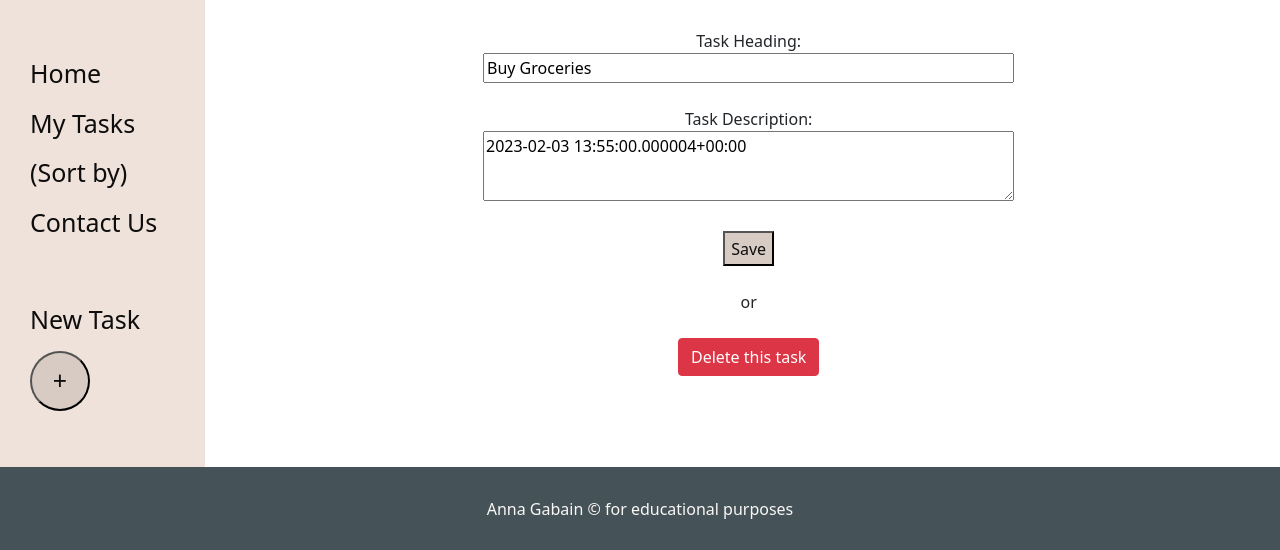
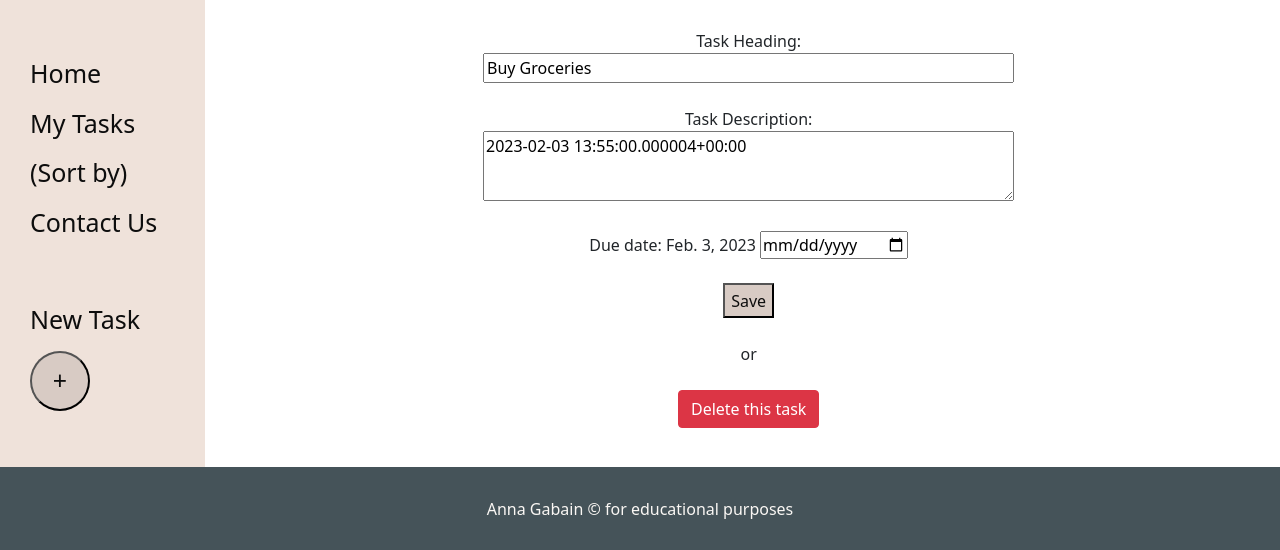
Before and after one commit to annagabain/Mom-Schedule, a Django app: page /edit/7/ in a window 1280 px wide. Shown: the part 117-667 px from the top of the page. Run offline with Django 3.2, Linux system fonts and the light colour scheme; a user stored in the database is signed in; data comes from the database, SQL or seed files in the repository.

Commit message:
Add date field to the tasks

```diff
--- a/mom_schedule_app/models.py
+++ b/mom_schedule_app/models.py
@@ -1,5 +1,7 @@
 from django.db import models
 from django.contrib.auth.models import User
+
+import datetime
 
 
 # Database columns are here!!
@@ -7,11 +9,15 @@ from django.contrib.auth.models import User
 class Mom_task(models.Model):
     user = models.ForeignKey(User, null=True, on_delete=models.CASCADE, related_name="momtask")  # noqa
     title = models.CharField(max_length=50, null=False, blank=False)
-    description = models.CharField(max_length=300)
+    # description = models.CharField(max_length=300)
     complete = models.BooleanField(null=False, blank=False, default=False)
     # date_due
     # starred
     # category
+    description = models.TextField(max_length=500)
+    # start_time = models.DateTimeField()
+    # end_time = models.DateTimeField()
+    date = models.DateField()
 
     def __str__(self):
         return self.title
--- a/mom_schedule_app/views.py
+++ b/mom_schedule_app/views.py
@@ -27,6 +27,10 @@ def mom_home(request):
 @login_required(login_url='login')
 def mom_task(request):
     mom_tasks = Mom_task.objects.filter(user=request.user)
+
+    # keep this line for filtering the views!
+    # mom_tasks = Mom_task.objects.filter(user=request.user, complete='False')
+    # mom_tasks = Mom_task.objects.filter(complete='False').values()
     return render(request, "all_tasks.html", {"mom_task_list": mom_tasks})
 
 
@@ -85,7 +89,9 @@ def mom_contact(request):
 def add(request):
     title = request.POST["title"]
     description = request.POST["description"]
-    mom_task = Mom_task(title=title, description=description)
+    date = request.POST["date"]
+
+    mom_task = Mom_task(title=title, description=description, date=date)
     mom_task.save()
     request.user.momtask.add(mom_task)
     return redirect("all_tasks")
@@ -99,12 +105,13 @@ def new(request):
 @login_required(login_url='login')
 def edit(request, mom_task_id):
     mom_task = Mom_task.objects.get(id=mom_task_id)
-    task_form_fields = {
+    edit_task_form_fields = {
         "title": mom_task.title,
         "description": mom_task.description,
+        "date": mom_task.date,
         "id": mom_task.id
     }
-    return render(request, 'edit_task.html', context=task_form_fields)
+    return render(request, 'edit_task.html', context=edit_task_form_fields)
 
 
 @login_required(login_url='login')
@@ -112,6 +119,7 @@ def update(request, mom_task_id):
     mom_task = Mom_task.objects.get(id=mom_task_id)
     mom_task.title = request.GET['title']
     mom_task.description = request.GET['description']
+    mom_task.date = request.GET['date']
     mom_task.save()
     task_form_fields = {
         "alltasks": Mom_task.objects.all()
--- a/templates/edit_task.html
+++ b/templates/edit_task.html
@@ -16,6 +16,11 @@
     <textarea id="description" name="description">{{ description }}</textarea>
     <br>
     <br>
+    <!-- <textarea id="date" name="date">{{ date }}</textarea> -->
+    <label for="date">Due date: {{ date }}</label>
+    <input type="date" id="date" name="date" value='{{date}}'>
+    <br>
+    <br>
     <button type="submit">Save</button>
     <br>
     <br>
--- a/templates/new_task.html
+++ b/templates/new_task.html
@@ -12,6 +12,8 @@
             <input id="heading" type="text" name="title" placeholder="Task heading..." required="required">
             <br>
             <input id="description" type="textarea" name="description" placeholder="Task description...">
+            <br>
+            Due date: <input id="date" type="date" name="date">
         </div>
         <br>
         <button type="submit">Add</button>
```
Also changed, not shown: mom_schedule_app/migrations/0010_auto_20230218_1938.py (added), static/css/style.css (line endings or trailing spaces).
